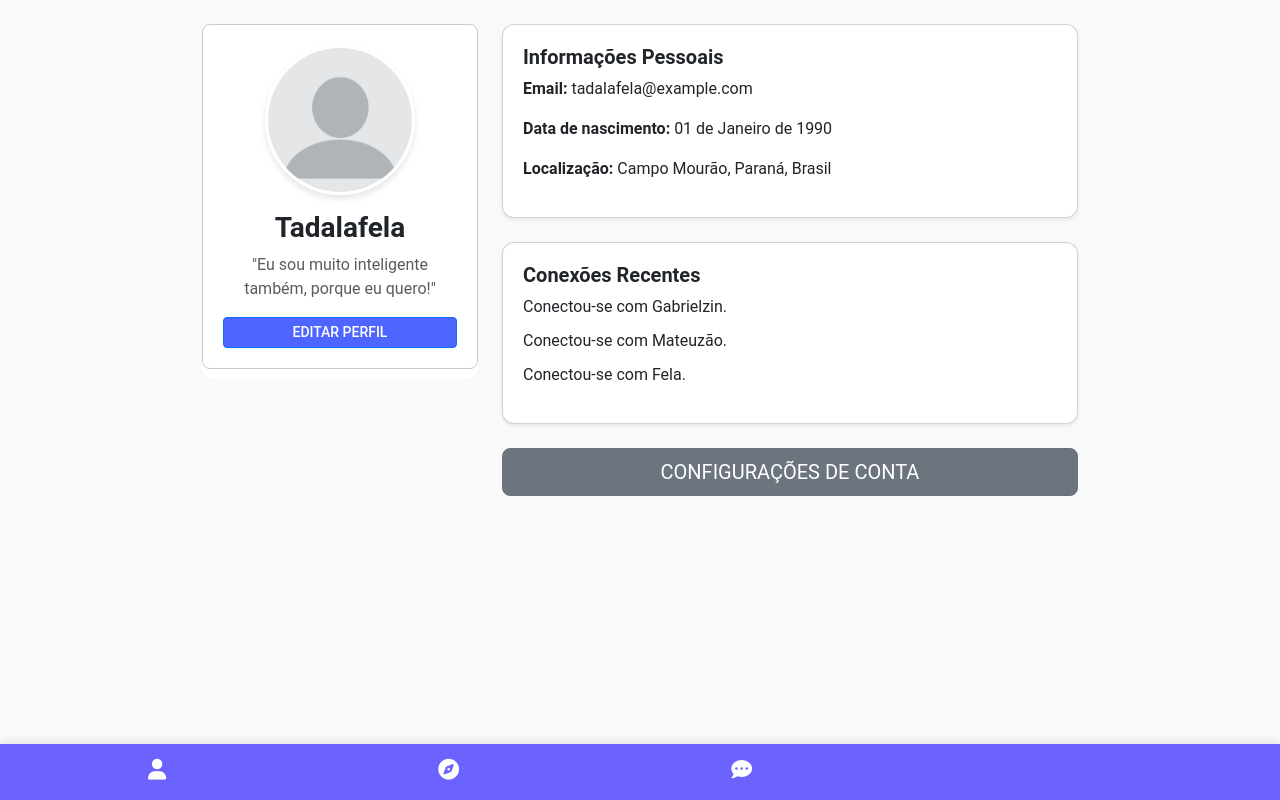
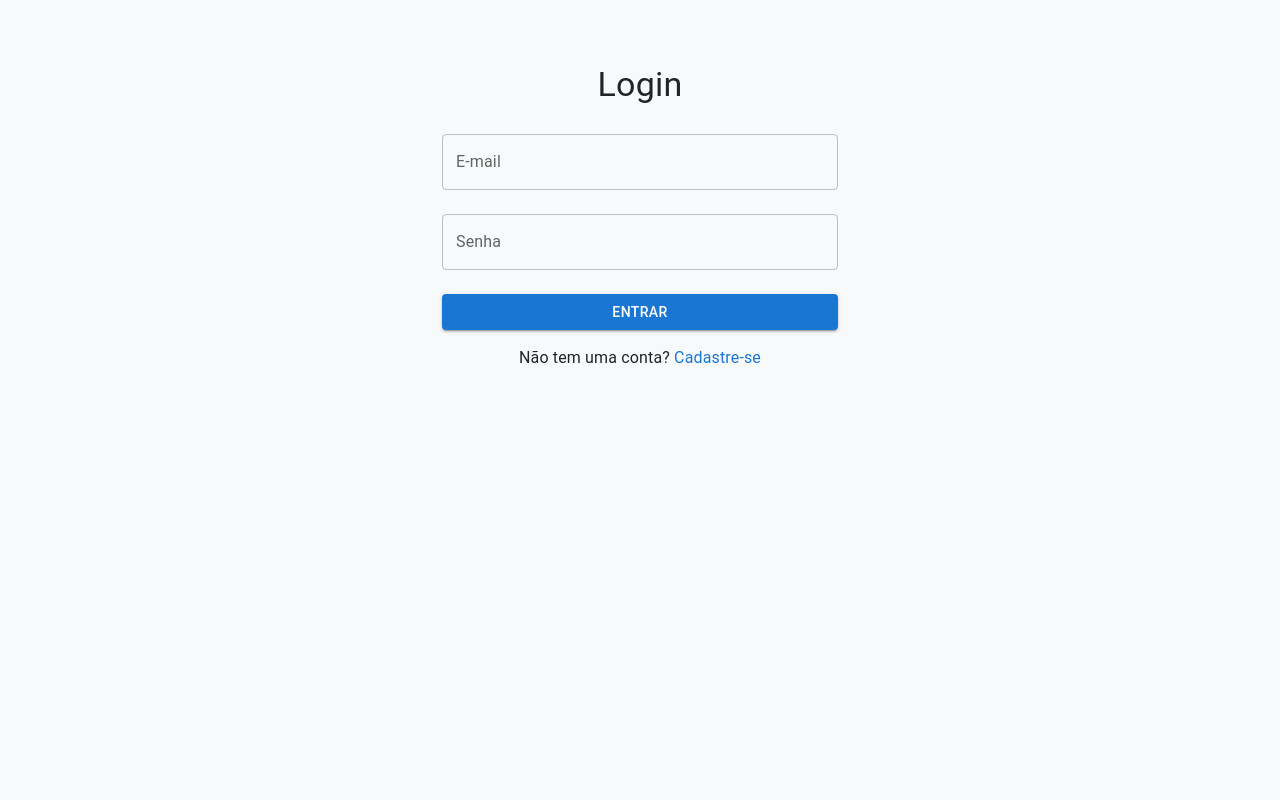
Before and after one commit to MateusCamargoS-1/teste, a React (Vite) app in the folder my-chat-app/: page / in a window 1280 px wide. Before the commit this address led to /profile. Built offline with nearby package versions, Linux system fonts and the light colour scheme.

Commit message:
feat: deixando_ainda_mior

```diff
--- a/my-chat-app/src/App.tsx
+++ b/my-chat-app/src/App.tsx
@@ -1,11 +1,15 @@
 import { useState } from 'react';
-import { BrowserRouter as Router, Route, Routes, Navigate } from 'react-router-dom';
+import { BrowserRouter as Router, Route, Routes } from 'react-router-dom';
 import Profile from './components/Profile';
 import Explore from './components/explore/Explore';
 import Messages from './components/messages/Messages';
 import Chat from './components/chat/Chat';
 
+import Login from "./components/Login";
+import Signup from "./components/Cadastro";
+
 import './styles/global.css';
+import PrivateRoute from './components/PrivateRoute';
 
 const App = () => {
   const [chatUser, setChatUser] = useState<string | null>(null);
@@ -13,12 +17,13 @@ const App = () => {
     <Router>
       <div>
         <Routes>
-          <Route path="/" element={<Navigate to="/profile" />} />
+          <Route path="*" element={<Login />} />
+          <Route path="/signup" element={<Signup />} />
 
-          <Route path="/profile" element={<Profile />} />
-          <Route path="/explore" element={<Explore />} />
-          <Route path="/chat" element={<Messages setChatUser={setChatUser} />} />
-          <Route path="/chat/:user" element={<Chat user={chatUser} setChatUser={setChatUser} />} />
+          <Route path="/profile" element={<PrivateRoute element={<Profile />} />} />
+          <Route path="/explore" element={<PrivateRoute element={<Explore />} />} />
+          <Route path="/chat" element={<PrivateRoute element={<Messages setChatUser={setChatUser} />}/>} />
+          <Route path="/chat/:user" element={<PrivateRoute element={<Chat user={chatUser} setChatUser={setChatUser} />} />} />
         </Routes>
       </div>
     </Router>
--- /dev/null
+++ b/my-chat-app/src/components/Cadastro.tsx
@@ -0,0 +1,91 @@
+import React, { useState } from "react";
+import { useNavigate } from "react-router-dom";
+import {
+  Box,
+  TextField,
+  Button,
+  Typography,
+  Link,
+  Container,
+} from "@mui/material";
+
+const Signup: React.FC = () => {
+  const navigate = useNavigate();
+  const [name, setName] = useState("");
+  const [email, setEmail] = useState("");
+  const [password, setPassword] = useState("");
+
+  const handleSignup = () => {
+    const users = JSON.parse(localStorage.getItem("users") || "[]");
+    const userExists = users.some((user: { email: string }) => user.email === email);
+
+    if (userExists) {
+      alert("email indisponivel!");
+      return;
+    }
+
+    const newUser = { name, email, password };
+    users.push(newUser);
+    localStorage.setItem("users", JSON.stringify(users));
+
+    console.log("Cadastro com:", { name, email, password });
+    navigate("/login");
+  };
+
+  return (
+    <Container maxWidth="xs">
+      <Box
+        sx={{
+          mt: 8,
+          display: "flex",
+          flexDirection: "column",
+          alignItems: "center",
+        }}
+      >
+        <Typography variant="h4" component="h1" gutterBottom>
+          Cadastro
+        </Typography>
+        <TextField
+          margin="normal"
+          fullWidth
+          label="Nome"
+          value={name}
+          onChange={(e) => setName(e.target.value)}
+        />
+        <TextField
+          margin="normal"
+          fullWidth
+          label="E-mail"
+          type="email"
+          value={email}
+          onChange={(e) => setEmail(e.target.value)}
+        />
+        <TextField
+          margin="normal"
+          fullWidth
+          label="Senha"
+          type="password"
+          value={password}
+          onChange={(e) => setPassword(e.target.value)}
+        />
+        <Button
+          variant="contained"
+          color="primary"
+          fullWidth
+          sx={{ mt: 2, mb: 2 }}
+          onClick={handleSignup}
+        >
+          Cadastrar
+        </Button>
+        <Typography>
+          Já tem uma conta?{" "}
+          <Link href="/login" underline="hover">
+            Faça login
+          </Link>
+        </Typography>
+      </Box>
+    </Container>
+  );
+};
+
+export default Signup;
--- /dev/null
+++ b/my-chat-app/src/components/Login.tsx
@@ -0,0 +1,86 @@
+import React, { useState } from "react";
+import { useNavigate } from "react-router-dom";
+import {
+  Box,
+  TextField,
+  Button,
+  Typography,
+  Link,
+  Container,
+  Alert,
+} from "@mui/material";
+
+const Login: React.FC = () => {
+  const navigate = useNavigate();
+  const [email, setEmail] = useState("");
+  const [password, setPassword] = useState("");
+  const [error, setError] = useState<string | null>(null);
+
+  const handleLogin = () => {
+    const users = JSON.parse(localStorage.getItem("users") || "[]");
+
+    const user = users.find((user: { email: string; password: string }) => user.email === email);
+
+    if (user && user.password === password) {
+      localStorage.setItem("authToken", "validToken");
+      setError(null);
+      console.log("Login com:", { email, password });
+      navigate("/profile");
+    } else {
+      setError("Usuário não encontrado ou senha incorreta.");
+    }
+  };
+
+  return (
+    <Container maxWidth="xs">
+      <Box
+        sx={{
+          mt: 8,
+          display: "flex",
+          flexDirection: "column",
+          alignItems: "center",
+        }}
+      >
+        <Typography variant="h4" component="h1" gutterBottom>
+          Login
+        </Typography>
+
+        {error && <Alert severity="error" sx={{ mb: 2 }}>{error}</Alert>}
+
+        <TextField
+          margin="normal"
+          fullWidth
+          label="E-mail"
+          type="email"
+          value={email}
+          onChange={(e) => setEmail(e.target.value)}
+        />
+        <TextField
+          margin="normal"
+          fullWidth
+          label="Senha"
+          type="password"
+          value={password}
+          onChange={(e) => setPassword(e.target.value)}
+        />
+        <Button
+          variant="contained"
+          color="primary"
+          fullWidth
+          sx={{ mt: 2, mb: 2 }}
+          onClick={handleLogin}
+        >
+          Entrar
+        </Button>
+        <Typography>
+          Não tem uma conta?{" "}
+          <Link href="/signup" underline="hover">
+            Cadastre-se
+          </Link>
+        </Typography>
+      </Box>
+    </Container>
+  );
+};
+
+export default Login;
--- /dev/null
+++ b/my-chat-app/src/components/PrivateRoute.tsx
@@ -0,0 +1,18 @@
+import React from "react";
+import { Navigate } from "react-router-dom";
+
+// Função para verificar se o usuário está autenticado
+const isAuthenticated = () => {
+  const token = localStorage.getItem("authToken"); // Verifica o token de autenticação
+  return token !== null;
+};
+
+interface PrivateRouteProps {
+  element: JSX.Element;
+}
+
+const PrivateRoute: React.FC<PrivateRouteProps> = ({ element }) => {
+  return isAuthenticated() ? element : <Navigate to="/login" replace />;
+};
+
+export default PrivateRoute;
--- a/my-chat-app/src/components/Profile.tsx
+++ b/my-chat-app/src/components/Profile.tsx
@@ -1,9 +1,39 @@
-import { Container, Row, Col, Button, Card } from "react-bootstrap";
-
+import { useState } from 'react';
+import { Container, Row, Col, Button, Card, Modal } from 'react-bootstrap';
+import { useNavigate } from 'react-router-dom';
 import perfil from "../assets/perfil.png";
 import FooterMenu from "./FooterMenu";
 
 const Profile = () => {
+  const [showModal, setShowModal] = useState(false);
+  const navigate = useNavigate();
+
+  const handleShow = () => setShowModal(true);
+
+  const handleClose = () => setShowModal(false);
+
+  const handleChangePassword = () => {
+    console.log('Alterar Senha');
+    handleClose();
+  };
+
+  const handleLogout = () => {
+    localStorage.removeItem("authToken");
+    localStorage.removeItem("user");
+
+    console.log('Sair');
+    navigate("/login");
+    handleClose();
+  };
+
+  const handleDeleteAccount = () => {
+    localStorage.clear();
+
+    console.log('Conta apagada');
+    navigate("/login");
+    handleClose();
+  };
+
   return (
     <>
       <Container className="mt-4" style={{ marginBottom: 70 }}>
@@ -59,12 +89,30 @@ const Profile = () => {
               </Card.Body>
             </Card>
 
-            <Button variant="secondary" size="lg" className="w-100">
+            <Button variant="secondary" size="lg" className="w-100" onClick={handleShow}>
               Configurações de Conta
             </Button>
           </Col>
         </Row>
       </Container>
+
+      <Modal show={showModal} onHide={handleClose}>
+        <Modal.Header closeButton>
+          <Modal.Title>Configurações de Conta</Modal.Title>
+        </Modal.Header>
+        <Modal.Body>
+          <Button variant="primary" className="w-100 mb-2" onClick={handleChangePassword}>
+            Alterar Senha
+          </Button>
+          <Button variant="danger" className="w-100 mb-2" onClick={handleLogout}>
+            Sair
+          </Button>
+          <Button variant="danger" className="w-100" onClick={handleDeleteAccount}>
+            Apagar Conta
+          </Button>
+        </Modal.Body>
+      </Modal>
+
       <FooterMenu />
     </>
   );
```
Also changed, not shown: my-chat-app/src/components/ChatHeader.tsx (deleted), my-chat-app/src/components/messages/message.css (deleted).
